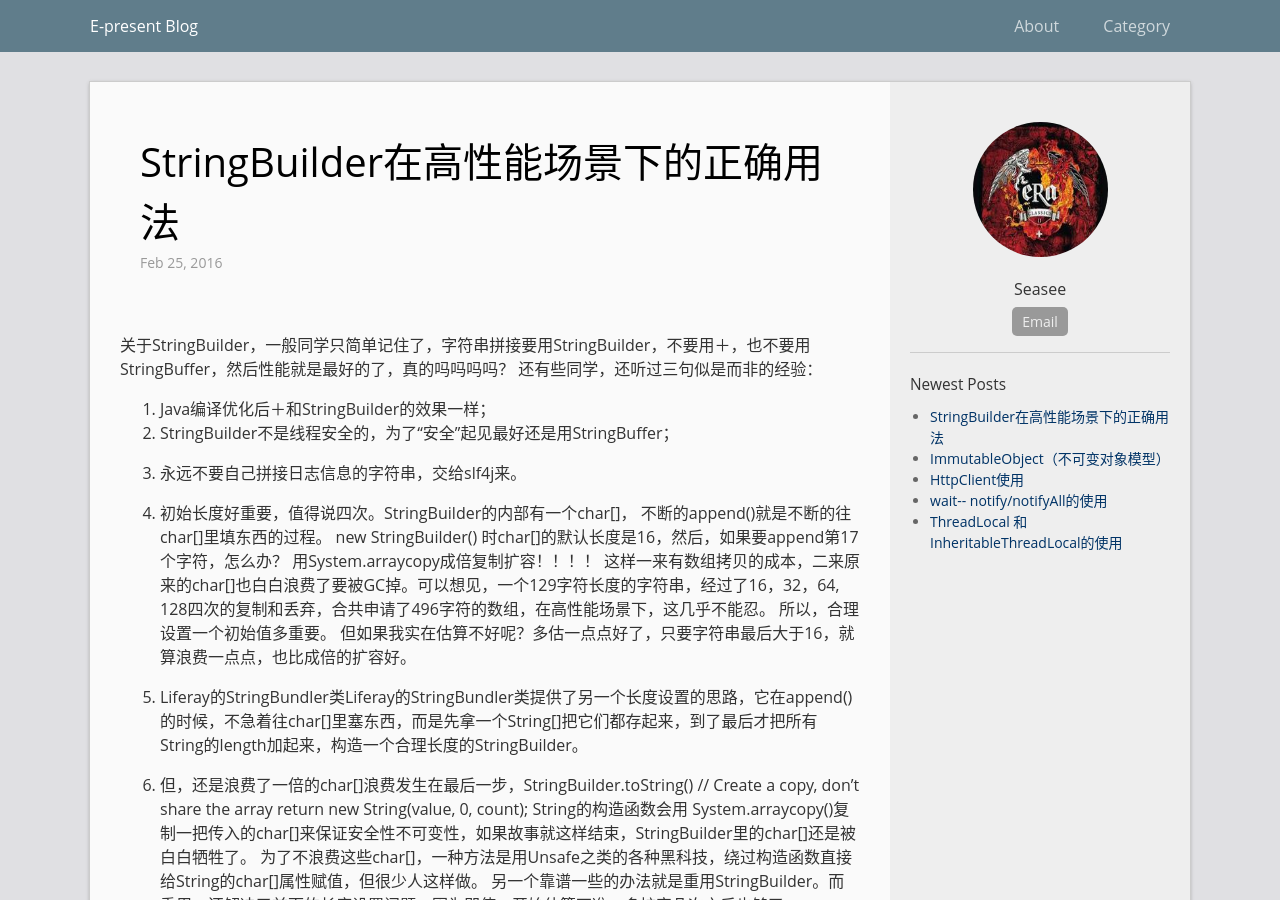
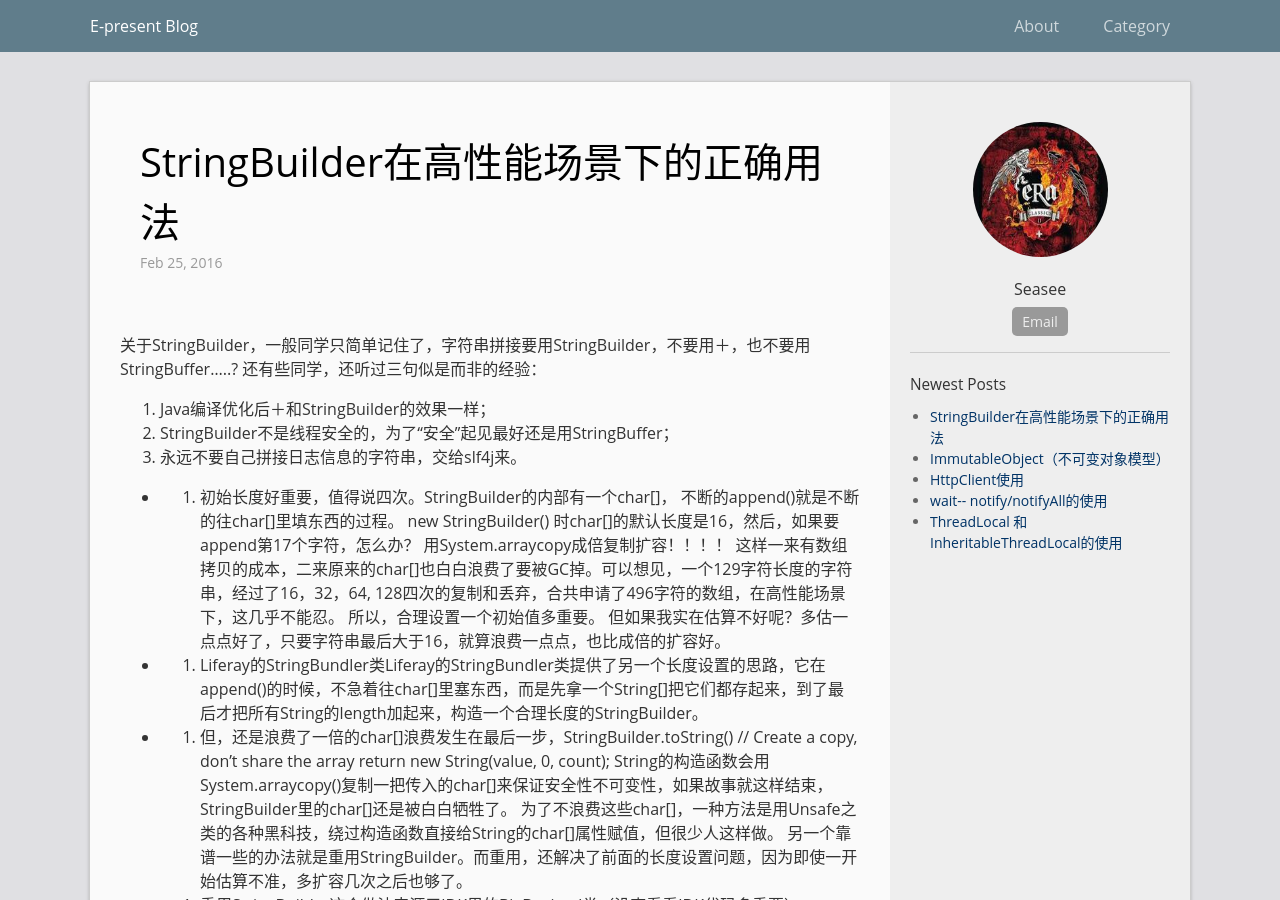
Before and after one commit to E-Present/e-present.github.io, a Jekyll site: the page built from _posts/2016-02-25-stringbuilder.md, in a window 1280 px wide and 900 px high. Built offline with Jekyll 4.4.1, drawn with Linux system fonts in a browser that asks for light colours.

Commit message:
Update 2016-02-25-stringbuilder.md

````diff
--- a/_posts/2016-02-25-stringbuilder.md
+++ b/_posts/2016-02-25-stringbuilder.md
@@ -6,29 +6,29 @@ categories: java
 permalink: /blogs/stringBuilder
 ---
 
-关于StringBuilder，一般同学只简单记住了，字符串拼接要用StringBuilder，不要用＋，也不要用StringBuffer，然后性能就是最好的了，真的吗吗吗吗？
+   关于StringBuilder，一般同学只简单记住了，字符串拼接要用StringBuilder，不要用＋，也不要用StringBuffer.....?
 还有些同学，还听过三句似是而非的经验：
 1. Java编译优化后＋和StringBuilder的效果一样；
 2. StringBuilder不是线程安全的，为了“安全”起见最好还是用StringBuffer；
 3. 永远不要自己拼接日志信息的字符串，交给slf4j来。
 
-1. 初始长度好重要，值得说四次。StringBuilder的内部有一个char[]， 不断的append()就是不断的往char[]里填东西的过程。
+* 1. 初始长度好重要，值得说四次。StringBuilder的内部有一个char[]， 不断的append()就是不断的往char[]里填东西的过程。
 new StringBuilder() 时char[]的默认长度是16，然后，如果要append第17个字符，怎么办？
 用System.arraycopy成倍复制扩容！！！！
 这样一来有数组拷贝的成本，二来原来的char[]也白白浪费了要被GC掉。可以想见，一个129字符长度的字符串，经过了16，32，64, 128四次的复制和丢弃，合共申请了496字符的数组，在高性能场景下，这几乎不能忍。
 所以，合理设置一个初始值多重要。
 但如果我实在估算不好呢？多估一点点好了，只要字符串最后大于16，就算浪费一点点，也比成倍的扩容好。
 
-2. Liferay的StringBundler类Liferay的StringBundler类提供了另一个长度设置的思路，它在append()的时候，不急着往char[]里塞东西，而是先拿一个String[]把它们都存起来，到了最后才把所有String的length加起来，构造一个合理长度的StringBuilder。
+* 2. Liferay的StringBundler类Liferay的StringBundler类提供了另一个长度设置的思路，它在append()的时候，不急着往char[]里塞东西，而是先拿一个String[]把它们都存起来，到了最后才把所有String的length加起来，构造一个合理长度的StringBuilder。
 
-3. 但，还是浪费了一倍的char[]浪费发生在最后一步，StringBuilder.toString()
+* 3. 但，还是浪费了一倍的char[]浪费发生在最后一步，StringBuilder.toString()
   // Create a copy, don't share the array
 return new String(value, 0, count);
 String的构造函数会用 System.arraycopy()复制一把传入的char[]来保证安全性不可变性，如果故事就这样结束，StringBuilder里的char[]还是被白白牺牲了。
 为了不浪费这些char[]，一种方法是用Unsafe之类的各种黑科技，绕过构造函数直接给String的char[]属性赋值，但很少人这样做。
 另一个靠谱一些的办法就是重用StringBuilder。而重用，还解决了前面的长度设置问题，因为即使一开始估算不准，多扩容几次之后也够了。
 
-4. 重用StringBuilder这个做法来源于JDK里的BigDecimal类（没事看看JDK代码多重要），SpringSide里将代码提取成StringBuilderHolder，里面只有一个函数
+* 4. 重用StringBuilder这个做法来源于JDK里的BigDecimal类（没事看看JDK代码多重要），SpringSide里将代码提取成StringBuilderHolder，里面只有一个函数
  ```
   public StringBuilder getStringBuilder() {
 sb.setLength(0);
@@ -38,7 +38,7 @@ return sb;
 StringBuilder.setLength()函数只重置它的count指针，而char[]则会继续重用，而toString()时会把当前的count指针也作为参数传给String的构造函数，所以不用担心把超过新内容大小的旧内容也传进去了。可见，StringBuilder是完全可以被重用的。
 为了避免并发冲突，这个Holder一般设为ThreadLocal，标准写法见BigDecimal或StringBuilderHolder的注释。
 
-5. ＋ 与 StringBuilder  String s ＝ “hello ” + user.getName();
+* 5. ＋ 与 StringBuilder  String s ＝ “hello ” + user.getName();
 这一句经过javac编译后的效果，的确等价于使用StringBuilder，但没有设定长度。
 ```
   String s ＝ new StringBuilder().append(“hello”).append(user.getName());
@@ -53,15 +53,15 @@ s = s ＋ user.getName();
 据R大说，努力的JVM工程师们在运行优化阶段， 根据+XX:+OptimizeStringConcat(JDK7u40后默认打开)，把相邻的(中间没隔着控制语句) StringBuilder合成一个，也会努力的猜长度。
 所以，保险起见还是继续自己用StringBuilder并设定长度好了。
 
-6. StringBuffer 与 StringBuilderStringBuffer与StringBuilder都是继承于AbstractStringBuilder，唯一的区别就是StringBuffer的函数上都有synchronized关键字。
+* 6. StringBuffer 与 StringBuilderStringBuffer与StringBuilder都是继承于AbstractStringBuilder，唯一的区别就是StringBuffer的函数上都有synchronized关键字。
 那些说StringBuffer “安全”的同学，其实你几时看过几个线程轮流append一个StringBuffer的情况？？？
 
-7. 永远把日志的字符串拼接交给slf4j??  logger.info("Hello {}", user.getName());
+* 7. 永远把日志的字符串拼接交给slf4j??  logger.info("Hello {}", user.getName());
 对于不知道要不要输出的日志，交给slf4j在真的需要输出时才去拼接的确能省节约成本。
 但对于一定要输出的日志，直接自己用StringBuilder拼接更快。因为看看slf4j的实现，实际上就是不断的indexof("{}"), 不断的subString()，再不断的用StringBuilder拼起来而已，没有银弹。
 PS. slf4j中的StringBuilder在原始Message之外预留了50个字符，如果可变参数加起来长过50字符还是得复制扩容......而且StringBuilder也没有重用。
 
-8. 小结
+* 8. 小结
 
        StringBuilder默认的写法，会为129长度的字符串拼接，合共申请625字符的数组。所以高性能的场景下，永远要考虑用一个ThreadLocal 可重用的StringBuilder。由于线程私有之后，单个线程执行就是串行的，顺序执行的，就可以在用到StringBuilder时
 取出线程私有的StringBuilder，也不会产生线程安全问题，同时减少了String对象的创建次数，故而提高性能。
````
